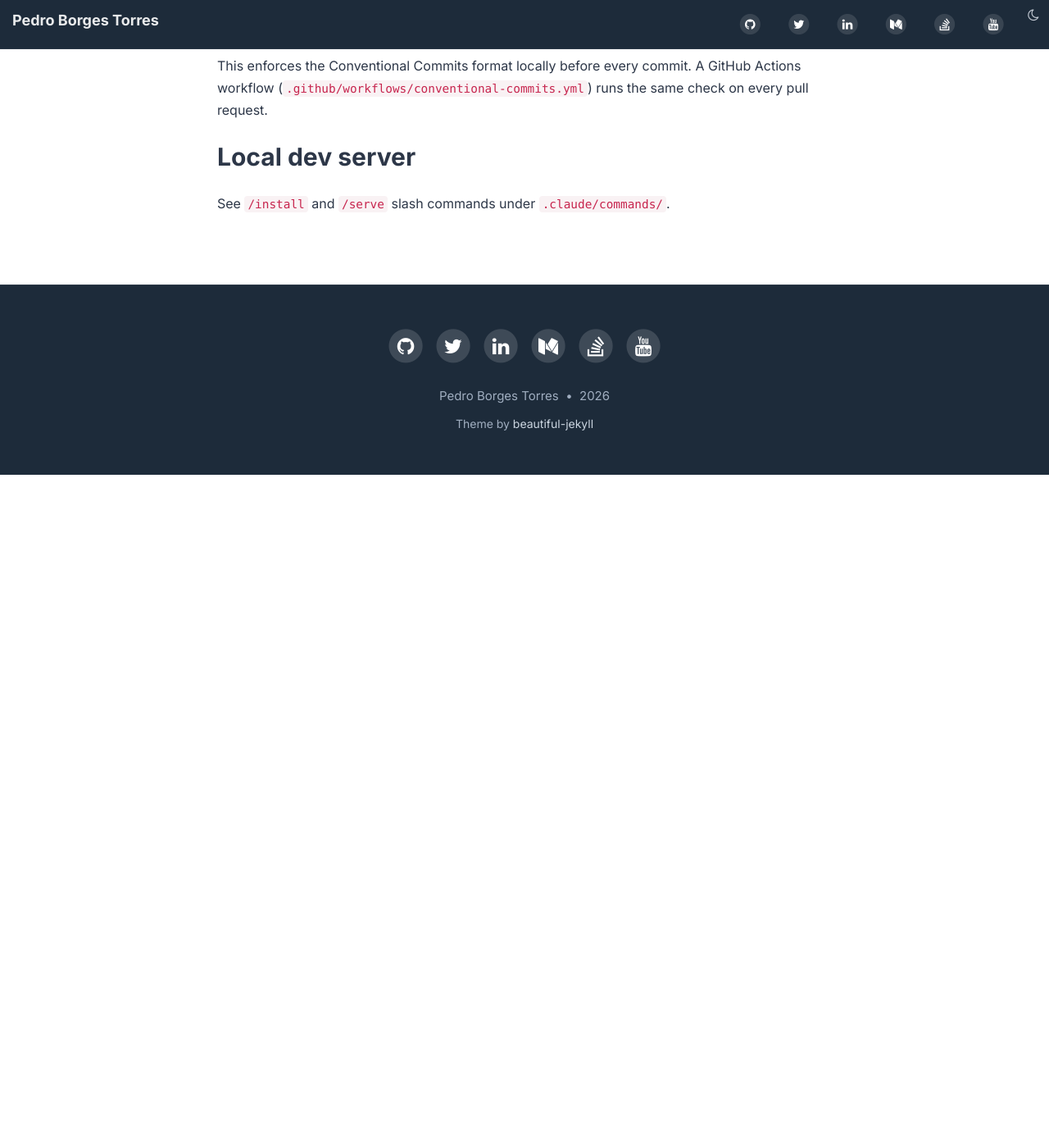
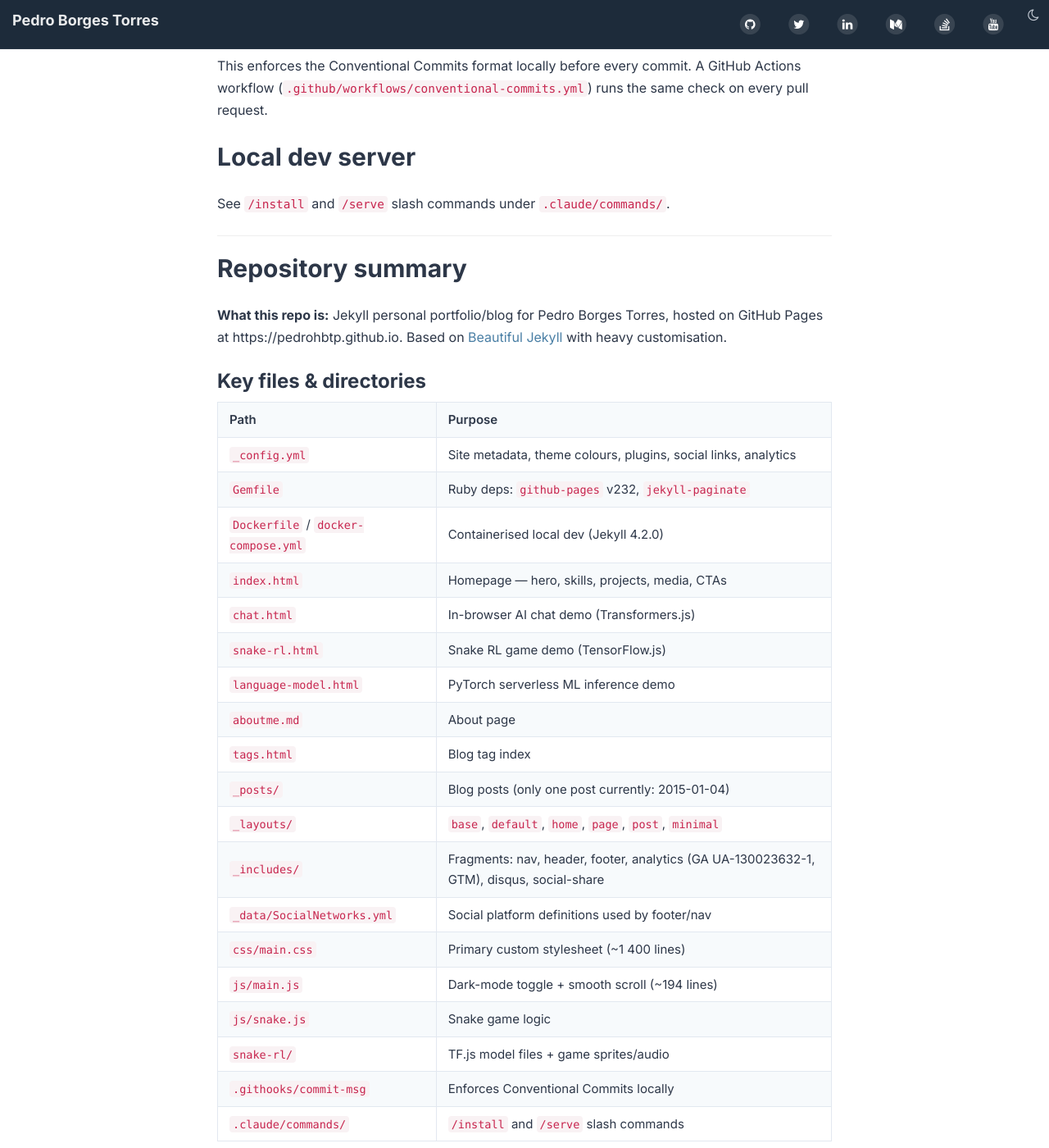
Before and after one commit to pedrohbtp/pedrohbtp.github.io, a Jekyll site: the page built from CLAUDE.md, in a window 1280 px wide and 1400 px high, scrolled down 1574 px. Shown: the whole window at 82% size. Built offline with Jekyll 4.4.1, drawn with Linux system fonts in a browser that asks for light colours; nearby versions of some CDN libraries; our own code applies the rules of GitHub Pages for plain Markdown files; before the commit the page ends 2153 px from its top, so only the background shows below that; some of the changed text lies outside the part shown.

Commit message:
docs: add repo summary to CLAUDE.md for faster future sessions (#20)
Co-authored-by: Claude <noreply@anthropic.com>

```diff
--- a/CLAUDE.md
+++ b/CLAUDE.md
@@ -52,3 +52,53 @@ runs the same check on every pull request.
 ## Local dev server
 
 See `/install` and `/serve` slash commands under `.claude/commands/`.
+
+---
+
+## Repository summary
+
+**What this repo is:** Jekyll personal portfolio/blog for Pedro Borges Torres, hosted on GitHub Pages at https://pedrohbtp.github.io. Based on [Beautiful Jekyll](https://github.com/daattali/beautiful-jekyll) with heavy customisation.
+
+### Key files & directories
+
+| Path | Purpose |
+|------|---------|
+| `_config.yml` | Site metadata, theme colours, plugins, social links, analytics |
+| `Gemfile` | Ruby deps: `github-pages` v232, `jekyll-paginate` |
+| `Dockerfile` / `docker-compose.yml` | Containerised local dev (Jekyll 4.2.0) |
+| `index.html` | Homepage — hero, skills, projects, media, CTAs |
+| `chat.html` | In-browser AI chat demo (Transformers.js) |
+| `snake-rl.html` | Snake RL game demo (TensorFlow.js) |
+| `language-model.html` | PyTorch serverless ML inference demo |
+| `aboutme.md` | About page |
+| `tags.html` | Blog tag index |
+| `_posts/` | Blog posts (only one post currently: 2015-01-04) |
+| `_layouts/` | `base`, `default`, `home`, `page`, `post`, `minimal` |
+| `_includes/` | Fragments: nav, header, footer, analytics (GA UA-130023632-1, GTM), disqus, social-share |
+| `_data/SocialNetworks.yml` | Social platform definitions used by footer/nav |
+| `css/main.css` | Primary custom stylesheet (~1 400 lines) |
+| `js/main.js` | Dark-mode toggle + smooth scroll (~194 lines) |
+| `js/snake.js` | Snake game logic |
+| `snake-rl/` | TF.js model files + game sprites/audio |
+| `.githooks/commit-msg` | Enforces Conventional Commits locally |
+| `.claude/commands/` | `/install` and `/serve` slash commands |
+
+### Tech stack at a glance
+
+- **Jekyll** with `github-pages` gem (served on GitHub Pages)
+- **Bootstrap 3** + custom CSS (dark-mode capable, Google Fonts: Inter, DM Sans)
+- **jQuery 1.11.2** (legacy)
+- **Transformers.js / TensorFlow.js** for in-browser ML demos
+- **kramdown** (GFM) + **rouge** for Markdown/code highlighting
+- Plugins: `jekyll-paginate` (5 posts/page), `jekyll-sitemap`
+- No GitHub Actions CI (`.github/` directory does not exist)
+
+### Important config values
+
+| Setting | Value |
+|---------|-------|
+| Timezone | America/Vancouver |
+| Permalink | `/:year-:month-:day-:title/` |
+| Navbar / footer colour | `#1D2B3A` |
+| Google Analytics | UA-130023632-1 |
+| Build destination (local) | `/home/user/jekyll_site` (outside repo) |
```
